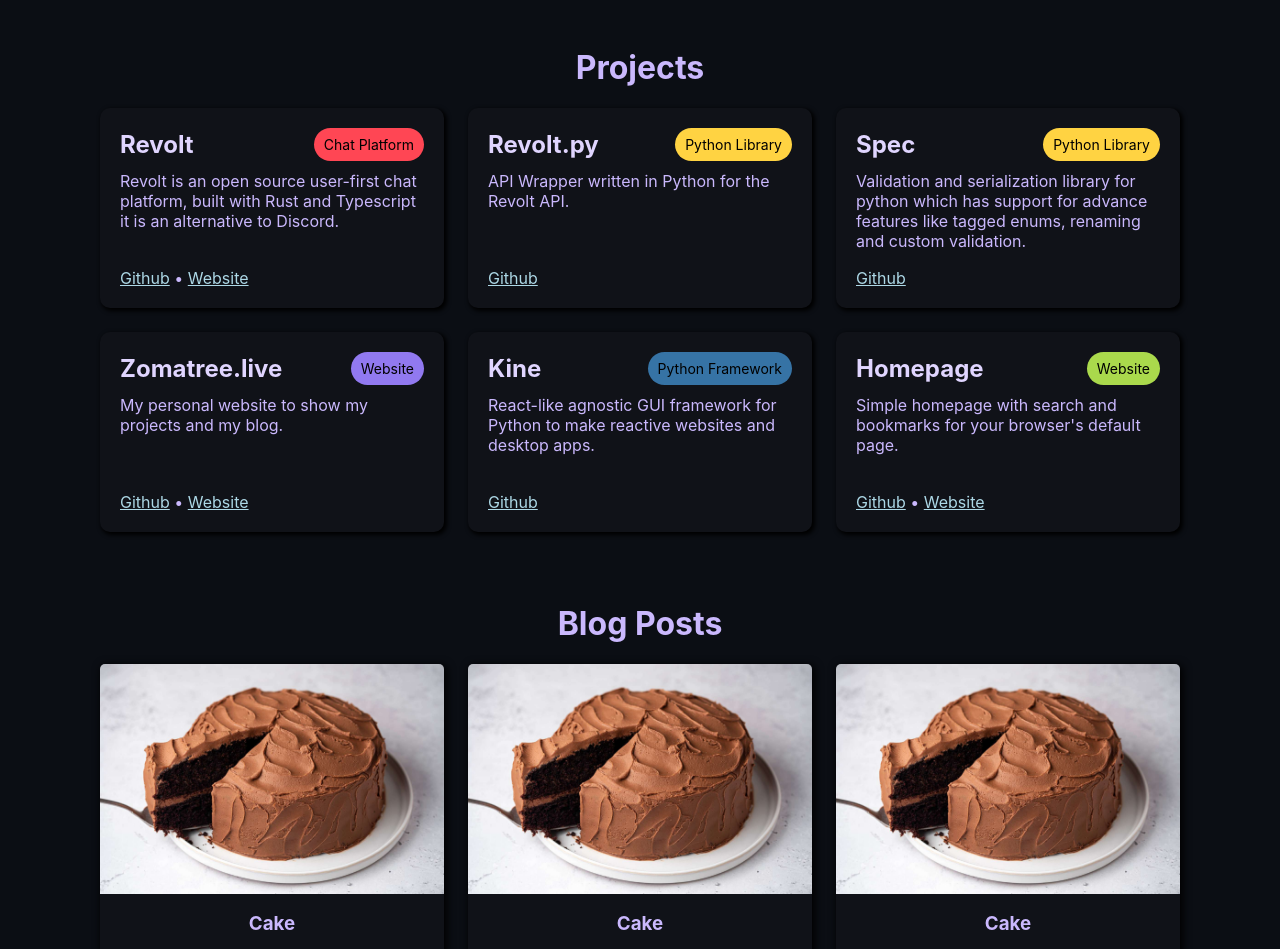
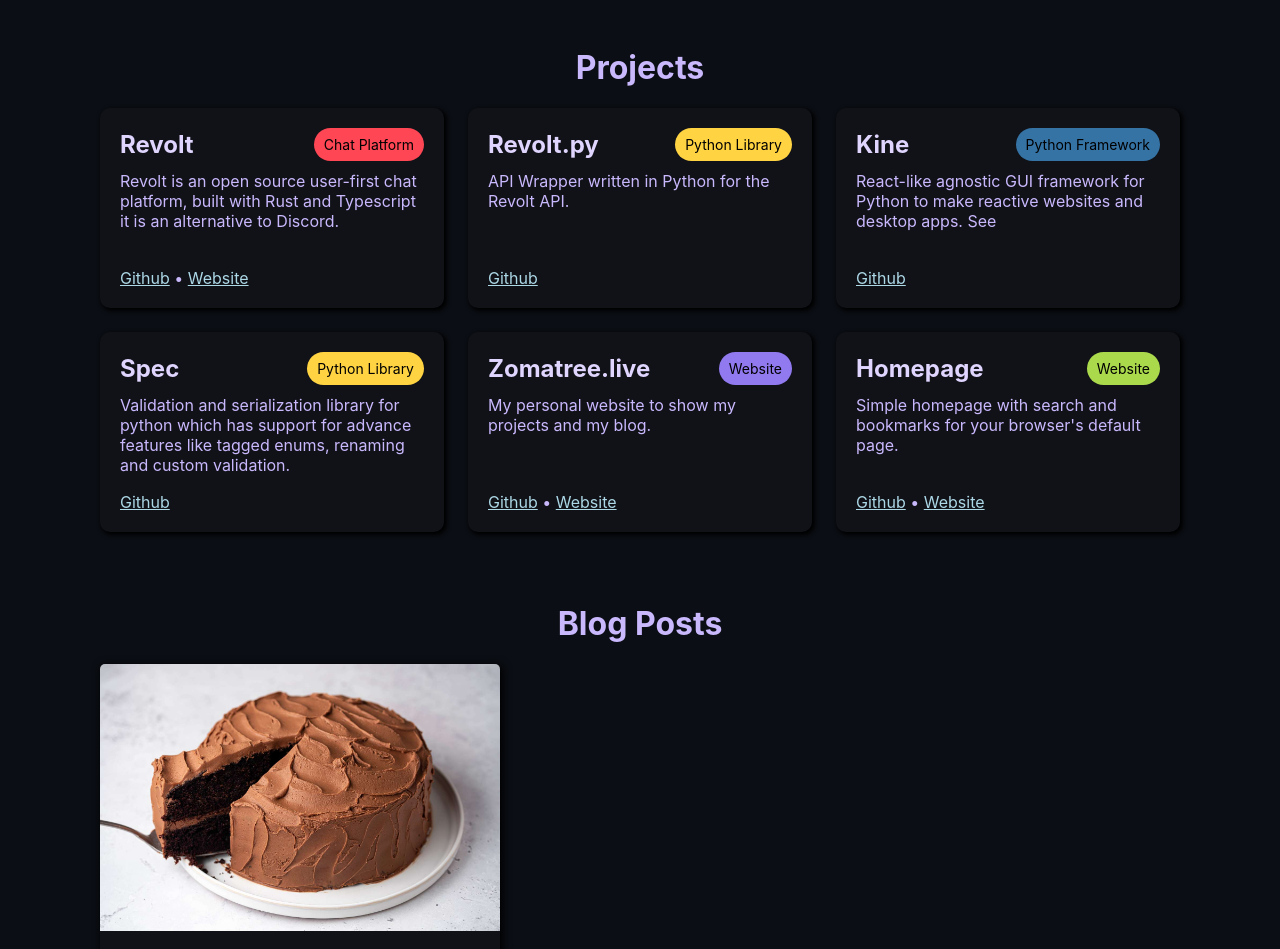
Before and after one commit to Zomatree/zomatree.live, a SvelteKit app: page / in a window 1280 px wide. Shown: the part 1300-2249 px from the top of the page. Built offline with nearby package versions, Linux system fonts and the light colour scheme; a web font is replaced by a local one.

Commit message:
Seperate out blogs

```diff
--- a/src/routes/+page.svelte
+++ b/src/routes/+page.svelte
@@ -9,6 +9,79 @@
         let bottom = document.getElementById("bottom")!;
         bottom.scrollIntoView({behavior: "smooth"});
     }
+
+    interface Project {
+        title: string;
+        description: string;
+        tag: string;
+        tag_colour: string;
+        url?: string | null;
+        github_url: string;
+    }
+
+    interface Blog {
+        href: string;
+        alt: string;
+        image: string;
+        title: string;
+    }
+
+    const projects: Project[] = [
+        {
+            title: "Revolt",
+            tag: "Chat Platform",
+            tag_colour: "#ff4654",
+            url: "https://revolt.chat",
+            github_url: "https://github.com/revoltchat",
+            description: "Revolt is an open source user-first chat platform, built with Rust and Typescript it is an alternative to Discord."
+        },
+        {
+            title:"Revolt.py",
+            tag:"Python Library",
+            tag_colour:"#ffd342",
+            github_url:"https://github.com/revoltchat/revolt.py",
+            description:"API Wrapper written in Python for the Revolt API."
+        },
+        {
+            title: "Kine",
+            tag: "Python Framework",
+            tag_colour: "#3673a5",
+            github_url: "https://github.com/zomatree/kine",
+            description: "React-like agnostic GUI framework for Python to make reactive websites and desktop apps.\nSee "
+        },
+        {
+            title: "Spec",
+            tag: "Python Library",
+            tag_colour: "#ffd342",
+            github_url: "https://github.com/Zomatree/Spec",
+            description: "Validation and serialization library for python which has support for advance features like tagged enums, renaming and custom validation."
+        },
+        {
+            title: "Zomatree.live",
+            tag: "Website",
+            tag_colour: "var(--primary-1)",
+            url: "https://zomatree.live",
+            github_url: "https://github.com/zomatree/zomatree.live",
+            description: "My personal website to show my projects and my blog."
+        },
+        {
+            title: "Homepage",
+            tag: "Website",
+            tag_colour: "#aad94c",
+            github_url: "https://github.com/zomatree/homepage",
+            url: "https://home.zomatree.live",
+            description: "Simple homepage with search and bookmarks for your browser's default page."
+        }
+    ]
+
+    const blogs: Blog[] = [
+        {
+            title: "Cake",
+            href: "/blog/cake",
+            image: cake,
+            alt: "Slice of chocolate cake on white plate"
+        },
+    ]
 </script>
 
 <svelte:head>
@@ -62,51 +135,9 @@
             Projects
         </h1>
         <div class="grid">
-            <ProjectCard
-                title="Revolt"
-                tag="Chat Platform"
-                tag_colour="#ff4654"
-                url="https://revolt.chat"
-                github_url="https://github.com/revoltchat"
-                description="Revolt is an open source user-first chat platform, built with Rust and Typescript it is an alternative to Discord."
-            />
-            <ProjectCard
-                title="Revolt.py"
-                tag="Python Library"
-                tag_colour="#ffd342"
-                github_url="https://github.com/revoltchat/revolt.py"
-                description="API Wrapper written in Python for the Revolt API."
-            />
-            <ProjectCard
-                title="Spec"
-                tag="Python Library"
-                tag_colour="#ffd342"
-                github_url="https://github.com/Zomatree/Spec"
-                description="Validation and serialization library for python which has support for advance features like tagged enums, renaming and custom validation."
-            />
-            <ProjectCard
-                title="Zomatree.live"
-                tag="Website"
-                tag_colour="var(--primary-1)"
-                url="https://zomatree.live"
-                github_url="https://github.com/zomatree/zomatree.live"
-                description="My personal website to show my projects and my blog."
-            />
-            <ProjectCard
-                title="Kine"
-                tag="Python Framework"
-                tag_colour="#3673a5"
-                github_url="https://github.com/zomatree/kine"
-                description="React-like agnostic GUI framework for Python to make reactive websites and desktop apps."
-            />
-            <ProjectCard
-                title="Homepage"
-                tag="Website"
-                tag_colour="#aad94c"
-                github_url="https://github.com/zomatree/homepage"
-                url="https://home.zomatree.live"
-                description="Simple homepage with search and bookmarks for your browser's default page."
-            />
+            {#each projects as project}
+                <ProjectCard {...project}/>
+            {/each}
         </div>
     </div>
     <div class="section">
@@ -114,36 +145,9 @@
             Blog Posts
         </h1>
         <div class="grid">
-            <BlogCard
-                title="Cake"
-                href="/blog/cake"
-                image={cake}
-                alt="Slice of chocolate cake on white plate"
-            />
-            <BlogCard
-                title="Cake"
-                href="/blog/cake"
-                image={cake}
-                alt="Slice of chocolate cake on white plate"
-            />
-            <BlogCard
-                title="Cake"
-                href="/blog/cake"
-                image={cake}
-                alt="Slice of chocolate cake on white plate"
-            />
-            <BlogCard
-                title="Cake"
-                href="/blog/cake"
-                image={cake}
-                alt="Slice of chocolate cake on white plate"
-            />
-            <BlogCard
-                title="Cake"
-                href="/blog/cake"
-                image={cake}
-                alt="Slice of chocolate cake on white plate"
-            />
+            {#each blogs as blog}
+                <BlogCard {...blog}/>
+            {/each}
         </div>
     </div>
 </div>
```
Also changed, not shown: src/lib/components/Blog.svelte (added, +52 -0 lines), src/routes/blog/cake/+page.svelte (+13 -22 lines).
